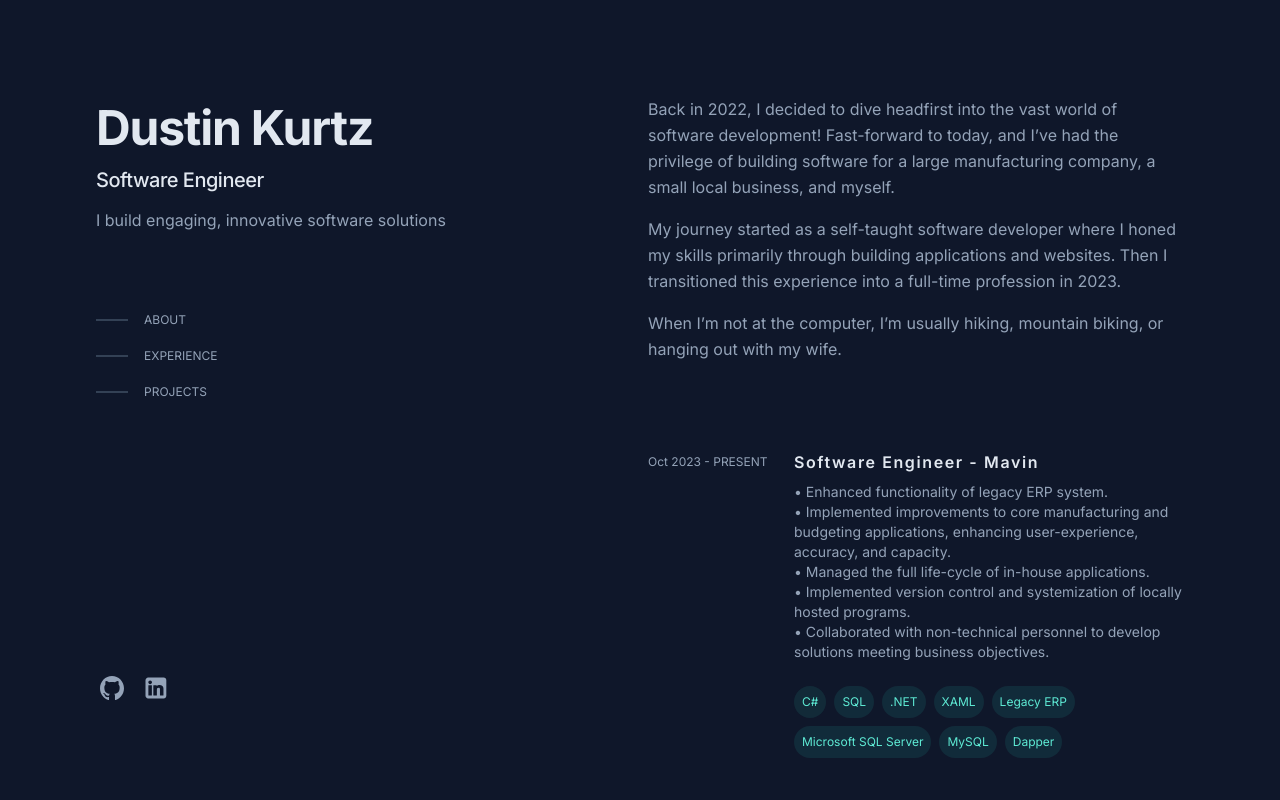
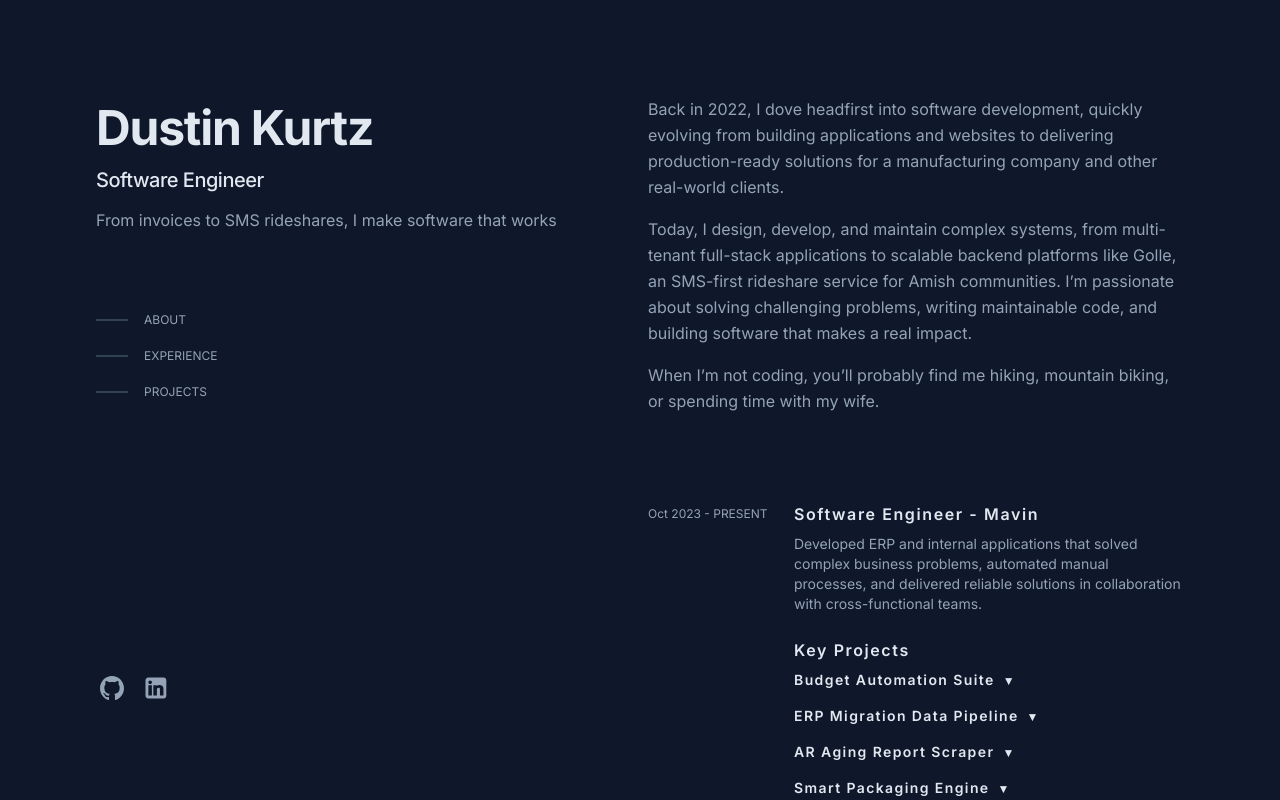
Before and after one commit to Dustin-11/Dustin-Kurtz-Portfolio, a Next.js app: page / in a window 1280 px wide. Built offline with nearby package versions, Linux system fonts and the light colour scheme.

Commit message:
feat: add Mavin key projects with collapsible containers, add Golle to projects section, update wording throughout

```diff
--- a/src/app/page.tsx
+++ b/src/app/page.tsx
@@ -6,28 +6,65 @@ import LinkedInIcon from "../../public/linkedin-svgrepo-com.svg";
 import Arrow from "../../public/arrow-up-right-svgrepo-com.svg";
 import BillEaseInvoices from "../../public/BillEase-Invoices.png";
 import DevlinksLinks from "../../public/Devlinks-Links.png";
-import WorldExploreX from "../../public/WorldExploreX.png";
-import NewsHomePage from "../../public/NewsHomePage.png";
-import { useEffect, useRef } from "react";
+import { useRef, useState } from "react";
 
 export default function Home() {
   const scrollControlRef = useRef<HTMLDivElement>(null);
-  // const videoRef = useRef<HTMLVideoElement>(null);
-
-  // const toggleFullScreen = () => {
-  //   if (videoRef.current) {
-  //     if (videoRef.current.requestFullscreen) {
-  //       videoRef.current.requestFullscreen();
-  //     }
-  //     // else if (videoRef.current.mozRequestFullScreen) { // Firefox
-  //     //   videoRef.current.mozRequestFullScreen();
-  //     // } else if (videoRef.current.webkitRequestFullscreen) { // Chrome, Safari and Opera
-  //     //   videoRef.current.webkitRequestFullscreen();
-  //     // } else if (videoRef.current.msRequestFullscreen) { // IE/Edge
-  //     //   videoRef.current.msRequestFullscreen();
-  //     // }
-  //   }
-  // };
+  const mavinProjects = [
+  {
+    title: "Budget Automation Suite",
+    context: "Accounting relied on manual entry to maintain budget records across three sub-companies.",
+    contribution: [
+      "Independently designed and deployed a monitoring service + API suite.",
+      "Implemented a monitoring service to poll DBs across all three companies and detect payments and POs.",
+      "Automated reconciliation into a unified Budget Master table.",
+      "Built a separate WPF maintenance application that consumed API endpoints for data upkeep.",
+      "Automated templated email notifications with user-managed distribution lists."
+    ],
+    impact: "Automated roughly 44% of manual accounting entries, reducing dependency on dev team, and gave accounting/procurement a self-service suite for maintaining budget records.",
+    tech: "ASP.NET, Dapper, SQL Server, WPF."
+  },
+  {
+    title: "ERP Migration Data Pipeline",
+    context: "Migrated from legacy ERP to Acumatica, extracting and transforming data across all divisions and manufacturing operations.",
+    contribution: [
+      "Designed reusable SQL queries for extracting and transforming tables across sub-companies.",
+      "Handled multi-step BOM translation via extraction and SQL Server staging.",
+      "Ensured repeatable processes for multiple tenants."
+    ],
+    impact: "Enabled consistent, repeatable migrations of ERP data for multiple tenants, saving significant time for the data upload team.",
+    tech: "SQL, Actian Zen, SQL Server."
+  },
+  {
+    title: "AR Aging Report Scraper",
+    context: "Migration from legacy ERP to Acumatica required extracting complex AR data. Legacy system had scattered, undocumented AR entries across many tables.",
+    contribution: [
+      "Designed and implemented a Python CLI to automate AR Aging workflows.",
+      "Enabled parsing of reports from ERP AR Aging report.",
+      "Built logic to extract invoice numbers via Unicode string matching.",
+      "Integrated pyodbc to re-query a 32-bit database for supporting data.",
+      "Transformed results into the upload template required by the upload team.",
+      "Automated export of formatted data into Excel using openpyxl."
+    ],
+    impact: "Delivered a solution in just 4 days, unlocking migration of roughly 2,500 AR records and accomplishing a critical milestone.",
+    tech: "Python, pyodbc, openpyxl, Typer."
+  },
+  {
+    title: "Smart Packaging Engine",
+    context: "Company began boxing products for shipment, but table leaf boxes were not included in the ERP BOM. Packaging rules were complex and undocumented.",
+    contribution: [
+      "Designed and implemented a WPF desktop app to handle packaging workflows.",
+      "Built logic to parse table leaf inventory IDs using ID structure rules to determine dimensions.",
+      "Developed a maintainable rules engine to encode complex packaging rules.",
+      "Implemented shipment queries to identify tables requiring leaves.",
+      "Automated label printing.",
+      "Added error logging for user visibility and developer observability.",
+      "Authored documentation of packaging rules, later adopted on the production floor."
+    ],
+    impact: "Eliminated manual calculation and labeling, reduced shipping prep errors, and standardized workflow.",
+    tech: "WPF, .NET, Dapper, SQL Server."
+  }
+];
 
   const scrollToAbout = () => {
     if(scrollControlRef.current) {
@@ -62,7 +99,7 @@ export default function Home() {
         <div>
           <h1 className="text-4xl sm:text-5xl text-slate-200 font-bold tracking-tight">Dustin Kurtz</h1>
           <h3 className="text-slate-200 text-lg sm:text-xl font-medium tracking-tight my-3.5">Software Engineer</h3>
-          <p>I build engaging, innovative software solutions</p>
+          <p>From invoices to SMS rideshares, I make software that works</p>
           <nav className="hidden lg:block my-20">
             <ul className="w-max">
               <li className="mt-5 hover:cursor-pointer" onClick={scrollToAbout}>
@@ -102,13 +139,14 @@ export default function Home() {
       <main className="pb-16 lg:max-h-full lg:w-1/2 lg:pt-0 lg:mb-12">
         <section id="about" className="mt-7 leading-customHeight lg:pt-24 lg:mt-0">
           <h3 className="text-slate-200 font-extrabold text-sm my-9 tracking-widest lg:hidden">ABOUT</h3>
-          <p>Back in 2022, I decided to dive headfirst into the vast world of software development! Fast-forward to today,
-             and I&rsquo;ve had the privilege of building software for a large manufacturing company, a small local business,
-             and myself.</p>
-          <p className="mt-4">My journey started as a self-taught software developer where I honed my skills primarily through
-             building applications and websites. Then I transitioned this experience into a full-time profession in 2023.
+          <p>Back in 2022, I dove headfirst into software development, quickly evolving from building applications and websites to delivering production-ready
+            solutions for a manufacturing company and other real-world clients.</p>
+          <p className="mt-4">
+            Today, I design, develop, and maintain complex systems, from multi-tenant
+            full-stack applications to scalable backend platforms like Golle, an SMS-first rideshare service for Amish communities.
+            I&rsquo;m passionate about solving challenging problems, writing maintainable code, and building software that makes a real impact.
           </p>
-          <p className="mt-4">When I&rsquo;m not at the computer, I&rsquo;m usually hiking, mountain biking, or hanging out with my wife.
+          <p className="mt-4">When I&rsquo;m not coding, you&rsquo;ll probably find me hiking, mountain biking, or spending time with my wife.
           </p>
         </section>
         <section id="experience" className="mt-20">
@@ -119,47 +157,71 @@ export default function Home() {
               <div className="sm:w-3/4">
                 <h3 className="text-slate-200 font-semibold text-md my-2 tracking-widest">Software Engineer - <a>Mavin</a></h3>
                 <p className="text-sm">
-                  • Enhanced functionality of legacy ERP system.<br/>
-                  • Implemented improvements to core manufacturing and budgeting applications, enhancing user-experience, accuracy, and capacity.<br/>
-                  • Managed the full life-cycle of in-house applications.<br/>
-                  • Implemented version control and systemization of locally hosted programs.<br/>
-                  • Collaborated with non-technical personnel to develop solutions meeting business objectives.
+                  Developed ERP and internal applications that solved complex business problems, automated manual processes, and delivered reliable solutions in collaboration with cross-functional teams.
                 </p>
+                <h5 className="text-slate-200 font-semibold text-md my-2 pt-4 tracking-widest">Key Projects</h5>
+                <ul>
+                  {mavinProjects.map((project, idx) => {
+                    const [open, setOpen] = useState(false);
+                    return (
+                        <li key={idx} className="mb-4">
+                          <h6
+                            className="text-slate-200 font-semibold text-sm my-2 tracking-widest cursor-pointer"
+                            onClick={() => setOpen(!open)}
+                          >
+                            {project.title}
+                            <span className="text-xs ml-2">{open ? "▲" : "▼"}</span>
+                          </h6>
+                          {open && (
+                            <div className="text-sm space-y-2 ml-2">
+                              <div><strong>Context:</strong> {project.context}</div>
+                              <div>
+                                <strong>Contribution:</strong>
+                                <ul className="list-disc list-inside ml-4">
+                                  {project.contribution.map((item, i) => <li key={i}>{item}</li>)}
+                                </ul>
+                              </div>
+                              <div><strong>Impact:</strong> {project.impact}</div>
+                              <div><strong>Tech:</strong> {project.tech}</div>
+                            </div> )}
+                        </li>
+                    );
+                  })}
+                </ul>
                 <div className="mt-6 flex flex-wrap gap-2">
                   <span className="rounded-full p-2 text-xs text-teal-300 bg-teal-400/10">C#</span>
+                  <span className="rounded-full p-2 text-xs text-teal-300 bg-teal-400/10">Python</span>
                   <span className="rounded-full p-2 text-xs text-teal-300 bg-teal-400/10">SQL</span>
                   <span className="rounded-full p-2 text-xs text-teal-300 bg-teal-400/10">.NET</span>
-                  <span className="rounded-full p-2 text-xs text-teal-300 bg-teal-400/10">XAML</span>
-                  <span className="rounded-full p-2 text-xs text-teal-300 bg-teal-400/10">Legacy ERP</span>
                   <span className="rounded-full p-2 text-xs text-teal-300 bg-teal-400/10">Microsoft SQL Server</span>
                   <span className="rounded-full p-2 text-xs text-teal-300 bg-teal-400/10">MySQL</span>
                   <span className="rounded-full p-2 text-xs text-teal-300 bg-teal-400/10">Dapper</span>
+                  <span className="rounded-full p-2 text-xs text-teal-300 bg-teal-400/10">XAML</span>
                 </div>
               </div>
             </li>
             <li className="mt-11 sm:flex sm:gap-4">
               <h5 className="text-xs sm:w-1/4 sm:mt-3">Aug 2022 - PRESENT</h5>
               <div className="sm:w-3/4">
-                <h3 className="text-slate-200 font-semibold text-md my-2 tracking-widest">Software Developer - Self-Taught</h3>
+                <h3 className="text-slate-200 font-semibold text-md my-2 tracking-widest">Software Developer - Independent Projects</h3>
                 <p className="text-sm">
-                  • Developed foundational software development skills, including object-oriented programming (OOP),
-                    proficiency in multiple programming languages, and experience with frontend frameworks.<br/>
-                  • Built diverse projects, including full-stack web applications, API projects, and static websites, to apply and reinforce new skills.<br/>
-                  • Enhanced critical thinking and problem-solving abilities through real-world challenges in project development,
-                    such as API integration, scalability, cross-platform compatability, data flow and persistence, etc.<br/>
-                  • Cultivated a deep passion for software development, driving continuous learning and growth.<br/>
-                  • Transitioned from novice programmer to proficient full-stack developer, creating scalable and reliable applications.<br/>
+                  Built apps that solve real problems like managing invoices, sharing links, and more.
+                  Currently developing a rural rideshare platform (Golle) to serve the Amish community.
+                  Learned multiple languages, frameworks, and software best practices while tackling complex problems from
+                  start to finish. Check out the Projects section for the full lineup.
                 </p>
                 <div className="mt-6 flex flex-wrap gap-2">
                   <span className="rounded-full p-2 text-xs text-teal-300 bg-teal-400/10">TypeScript</span>
                   <span className="rounded-full p-2 text-xs text-teal-300 bg-teal-400/10">JavaScript</span>
+                  <span className="rounded-full p-2 text-xs text-teal-300 bg-teal-400/10">NestJS</span>
+                  <span className="rounded-full p-2 text-xs text-teal-300 bg-teal-400/10">Express.js</span>
                   <span className="rounded-full p-2 text-xs text-teal-300 bg-teal-400/10">Next.js</span>
                   <span className="rounded-full p-2 text-xs text-teal-300 bg-teal-400/10">React.js</span>
+                  <span className="rounded-full p-2 text-xs text-teal-300 bg-teal-400/10">AWS</span>
                   <span className="rounded-full p-2 text-xs text-teal-300 bg-teal-400/10">Firebase</span>
+                  <span className="rounded-full p-2 text-xs text-teal-300 bg-teal-400/10">Docker</span>
+                  <span className="rounded-full p-2 text-xs text-teal-300 bg-teal-400/10">Git</span>
                   <span className="rounded-full p-2 text-xs text-teal-300 bg-teal-400/10">Tailwind CSS</span>
-                  <span className="rounded-full p-2 text-xs text-teal-300 bg-teal-400/10">HTML</span>
-                  <span className="rounded-full p-2 text-xs text-teal-300 bg-teal-400/10">CSS</span>
-                  <span className="rounded-full p-2 text-xs text-teal-300 bg-teal-400/10">Git</span>
                 </div>
               </div>
             </li>
@@ -174,17 +236,37 @@ export default function Home() {
           <ul>
             <li className="sm:flex flex-row-reverse">
               <div className="sm:w-3/4">
+                <a className="flex items-center gap-2 h-10" href="https://github.com/Dustin-11/golle-docs" target="_blank" rel="noopener noreferrer">
+                  <span className="text-slate-200 font-extrabold text-md my-11 tracking-widest">Golle</span>
+                  <Image src={Arrow} alt="ArrowIcon" width={20} height={20}/>
+                </a>
+                <p className="text-sm">
+                  • SMS-first rideshare backend for riders and drivers without smartphones, designed for rural and Amish communities.<br/>
+                  • <strong>Live:</strong> Ride Request Service (CRUD, action-key workflows, Node.js/TypeScript, Supabase) and Security Service (OTP authentication, stateless sessions).<br/>
+                  • <strong>In Progress/Designed:</strong> Orchestration, Dispatch, Payment, and SMS Gateway services for workflow coordination, real-time matching, payments, and messaging.<br/>
+                  • Implements a <strong>microservices architecture</strong> with stateless, horizontally scalable services, database-backed state, Prisma optimizations, and robust error handling.<br/>
+                  • Designed to handle complex multi-step workflows while keeping future web/mobile integration in mind.
+                </p>
+                <div className="my-6 flex flex-wrap gap-2">
+                  <span className="rounded-full p-2 text-xs text-teal-300 bg-teal-400/10">Express.js</span>
+                  <span className="rounded-full p-2 text-xs text-teal-300 bg-teal-400/10">NestJS</span>
+                  <span className="rounded-full p-2 text-xs text-teal-300 bg-teal-400/10">TypeScript</span>
+                  <span className="rounded-full p-2 text-xs text-teal-300 bg-teal-400/10">Supabase</span>
+                </div>
+              </div>
+            </li>
+            <li className="sm:flex flex-row-reverse">
+              <div className="sm:w-3/4">
                 <a className="flex items-center gap-2 h-10" href="https://bill-ease-eight.vercel.app/" target="_blank" rel="noopener noreferrer">
                   <span className="text-slate-200 font-extrabold text-md my-11 tracking-widest">BillEase</span>
                   <Image src={Arrow} alt="ArrowIcon" width={20} height={20}/>
                 </a>
                 <p className="text-sm">
-                  • A full-stack application for managing invoices, customers, and profile settings.<br/>
-                  • Actively used by a local manufacturing company, this application streamlines invoice management and customer contact records.<br/>
-                  • Adheres to a multi-tenant architecture, allowing it to serve multiple users each with their own user-specific data.<br/>
-                  • Implemented CRUD operations for invoices to maintain up-to-date records.<br/>
-                  • Provided functionality to manage customer records efficiently.<br/>
-                  • Enabled users to manage profile settings, including profile photo, saved contact info, and password updates.<br/>
+                  • A full-stack application for managing invoices, customers, and user profiles.<br/>
+                  • Streamlines invoice and contact management for a small local business.<br/>
+                  • Multi-tenant architecture ensures secure, isolated data for multiple users.<br/>
+                  • Implements CRUD operations for invoices and customer records.<br/>
+                  • Provids comprehensive profile management, including photos, contact info, and password updates.
                 </p>
                 <div className="my-6 flex flex-wrap gap-2">
                   <span className="rounded-full p-2 text-xs text-teal-300 bg-teal-400/10">Next.js</span>
@@ -204,12 +286,12 @@ export default function Home() {
                   <Image src={Arrow} alt="ArrowIcon" width={20} height={20}/>
                 </a>
                 <p className="text-sm">
-                  • A full-stack application that facilitates easy sharing of multiple social media links using a single link.<br/>
-                  • Enables users to create, read, update, and delete links, tailoring the sharable content to their needs.<br/>
-                  • Utilizes dynamic SVG customizations to create a dynamic user interface based on the links added by the user, optimized for large screens.<br/>
-                  • Implements custom drag-and-drop logic, allowing users to effortlessly reorder the links they share.<br/>
-                  • Follows a multi-tenant architecture, for data isolation and customized user experiences.<br/>
-                  • The shared link is compatible with mobile devices, but the application interface is optimized for desktop use.<br/>
+                  • A full-stack application to share multiple social media URLs through a single link.<br/>
+                  • CRUD functionality allows full control over user links and customization.<br/>
+                  • Leveraged dynamic SVG customizations for a responsive, visually-rich interface optimized for large screens.<br/>
+                  • Engineered custom drag-and-drop functionality for seamless link reordering.<br/>
+                  • Designed multi-tenant architecture for secure, isolated user data.<br/>
+                  • Shared links are mobile-compatible; app interface tailored for desktop.
                 </p>
                 <div className="my-6 flex flex-wrap gap-2">
                   <span className="rounded-full p-2 text-xs text-teal-300 bg-teal-400/10">Next.js</span>
@@ -221,53 +303,6 @@ export default function Home() {
               <div className="w-40 sm:w-1/4 sm:pr-10 sm:mt-3">
                 <Image src={DevlinksLinks} alt="Screenshot of Devlinks App"/>
               </div>
-
-            </li>
-            <li className="mt-11 sm:flex flex-row-reverse">
-              <div className="sm:w-3/4">
-                <a className="flex items-center gap-2 h-10" href="https://dustin-11.github.io/Country_Api_App/" target="_blank" rel="noopener noreferrer">
-                  <span className="text-slate-200 font-extrabold text-md my-11 tracking-widest">WorldExploreX</span>
-                  <Image src={Arrow} alt="ArrowIcon" width={20} height={20}/>
-                </a>
-                <p className="text-sm">
-                  • A frontend application for exploring countries around the world.<br/>
-                  • Consumes an API to provide users with information about countries all over the world.<br/>
-                  • Enables users to search for countries by name, with results dynamically filtered as they type.<br/>
-                  • Provides predefined filters for users to explore countries by region.<br/>
-                  • Provides detailed information about selected countries when clicked by the user.<br/>
-                </p>
-                <div className="my-6 flex flex-wrap gap-2">
-                  <span className="rounded-full p-2 text-xs text-teal-300 bg-teal-400/10">React.js</span>
-                  <span className="rounded-full p-2 text-xs text-teal-300 bg-teal-400/10">JavaScript</span>
-                  <span className="rounded-full p-2 text-xs text-teal-300 bg-teal-400/10">Tailwind CSS</span>
-                  <span className="rounded-full p-2 text-xs text-teal-300 bg-teal-400/10">API</span>
-                </div>
-              </div>
-              <div className="w-40 sm:w-1/4 sm:pr-10 sm:mt-3">
-                <Image src={WorldExploreX} alt="Screenshot of BillEase App"/>
-              </div>
-            </li>
-            <li className="mt-11 sm:flex flex-row-reverse">
-              <div className="sm:w-3/4">
-                <a className="flex items-center gap-2 h-10" href="https://dustin-11.github.io/NewsHomePage/" target="_blank" rel="noopener noreferrer">
-                  <span className="text-slate-200 font-extrabold text-md my-11 tracking-widest">NewsHomePage</span>
-                  <Image src={Arrow} alt="ArrowIcon" width={20} height={20}/>
-                </a>
-                <p className="text-sm">
-                  • A static landing page for a news organization.<br/>
-                  • Represents a simple, yet engaging, landing page for a news organization.<br/>
-                  • Utilizes a responsive design to ensure optimal viewing experience across devices.<br/>
-                  • Incorporates interactive effects that respond to user events, enhancing user engagement.<br/>
-                </p>
-                <div className="my-6 flex flex-wrap gap-2">
-                  <span className="rounded-full p-2 text-xs text-teal-300 bg-teal-400/10">React.js</span>
-                  <span className="rounded-full p-2 text-xs text-teal-300 bg-teal-400/10">JavaScript</span>
-                  <span className="rounded-full p-2 text-xs text-teal-300 bg-teal-400/10">CSS</span>
-                </div>
-              </div>
-              <div className="w-40 sm:w-1/4 sm:pr-10 sm:mt-3">
-                <Image src={NewsHomePage} alt="Screenshot of BillEase App"/>
-              </div>
             </li>
           </ul>
         </section>
```
